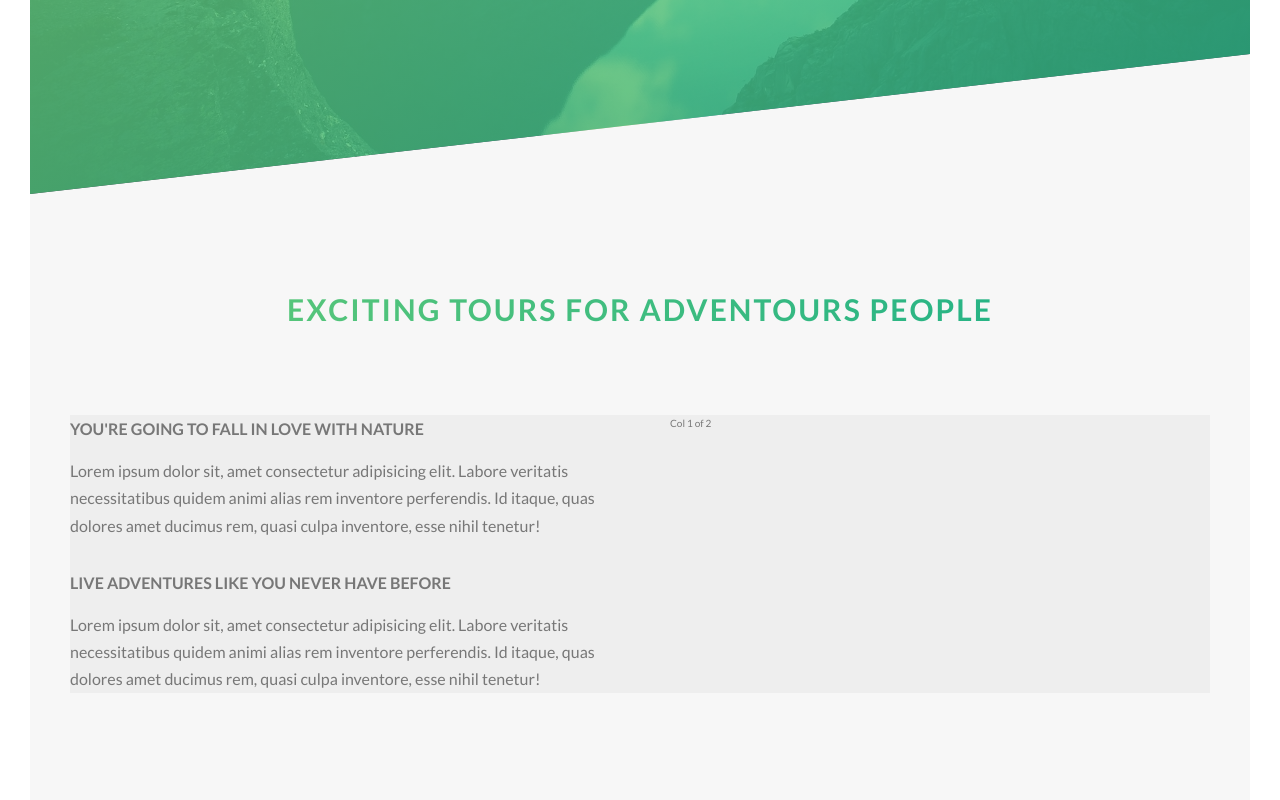
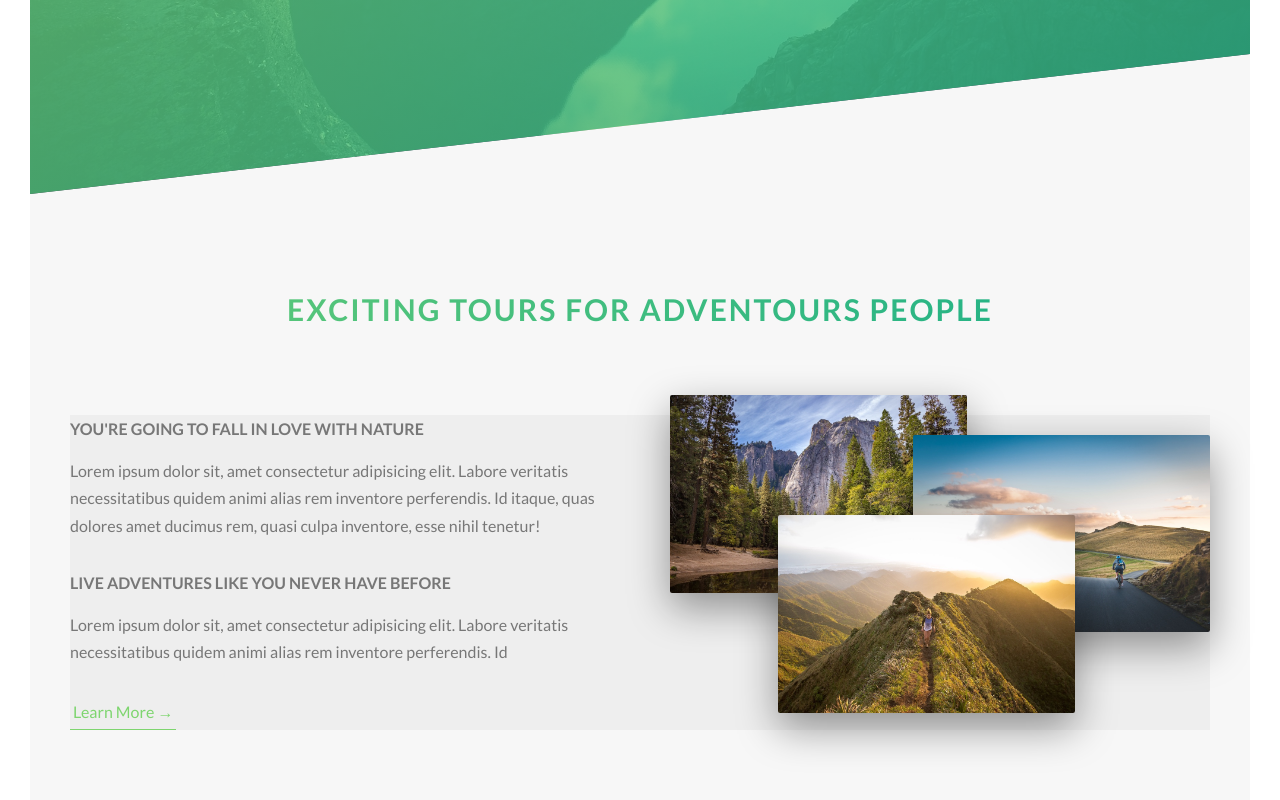
Before and after one commit to akshayr20/Booking-App-Template, an Angular app: page / in a window 1280 px wide. Shown: the part 576-1376 px from the top of the page. Built offline with nearby package versions, Linux system fonts and the light colour scheme.

Commit message:
added images and styles for about section

```diff
--- a/src/app/about/about.component.html
+++ b/src/app/about/about.component.html
@@ -11,10 +11,16 @@
         <h3 class="heading-tertiary u-margin-bottom-small">Live adventures like you never have before</h3>
         <p class="paragraph">
           Lorem ipsum dolor sit, amet consectetur adipisicing elit. Labore veritatis necessitatibus quidem animi alias rem inventore perferendis. Id
-          itaque, quas dolores amet ducimus rem, quasi culpa inventore, esse nihil tenetur!
         </p>
+        <a href="#" class="btn-text">Learn More &rarr;</a>
       </div>
-      <div class="col-1-of-2">Col 1 of 2</div>
+      <div class="col-1-of-2">
+        <div class="composition">
+          <img src="../../assets/img/nat-1-large.jpg" alt="Photo1" class="composition__photo composition__photo--1" />
+          <img src="../../assets/img/nat-2-large.jpg" alt="Photo2" class="composition__photo composition__photo--2" />
+          <img src="../../assets/img/nat-3-large.jpg" alt="Photo3" class="composition__photo composition__photo--3" />
+        </div>
+      </div>
     </div>
   </section>
 </main>
--- a/src/app/about/about.component.scss
+++ b/src/app/about/about.component.scss
@@ -32,3 +32,25 @@
     margin-bottom: 3rem;
   }
 }
+
+.composition {
+  position: relative;
+  &__photo {
+    width: 55%;
+    box-shadow: 0 1.5rem 4rem rgba($color-black, 0.4);
+    border-radius: 2px;
+    position: absolute;
+    &--1 {
+      left: 0;
+      top: -2rem;
+    }
+    &--2 {
+      right: 0;
+      top: 2rem;
+    }
+    &--3 {
+      left: 20%;
+      top: 10rem;
+    }
+  }
+}
--- a/src/app/app.component.ts
+++ b/src/app/app.component.ts
@@ -7,4 +7,6 @@ import { Component } from '@angular/core';
 })
 export class AppComponent {
   title = 'booking-app-template';
+  cafeList = [1, 2, 3, 4];
+  selectedCafe = 2;
 }
--- a/src/app/app.module.ts
+++ b/src/app/app.module.ts
@@ -1,5 +1,6 @@
 import { BrowserModule } from '@angular/platform-browser';
 import { NgModule } from '@angular/core';
+import { FormsModule } from '@angular/forms';
 
 import { AppRoutingModule } from './app-routing.module';
 import { AppComponent } from './app.component';
@@ -14,6 +15,7 @@ import { AboutComponent } from './about/about.component';
   ],
   imports: [
     BrowserModule,
+    FormsModule,
     AppRoutingModule
   ],
   providers: [],
--- a/src/assets/sass/abstracts/_variables.scss
+++ b/src/assets/sass/abstracts/_variables.scss
@@ -12,3 +12,6 @@ $color-black: #000;
 $grid-width: 114rem;
 $gutter-vertical: 8rem;
 $gutter-horizontal: 6rem;
+
+// Font-size
+$default-font-size: 1.6rem;
--- a/src/assets/sass/components/_button.scss
+++ b/src/assets/sass/components/_button.scss
@@ -8,7 +8,7 @@
     display: inline-block;
     border-radius: 10rem;
     transition: all 0.2s;
-    font-size: 1.2rem;
+    font-size: $default-font-size;
   }
   &--white {
     background-color: $color-white;
@@ -23,3 +23,25 @@
     transform: translateY(1px);
   }
 }
+
+.btn-text {
+  &:link,
+  &:visited {
+    font-size: $default-font-size;
+    color: $color-primary;
+    display: inline-block;
+    text-decoration: none;
+    border-bottom: 1px solid $color-primary;
+    padding: 3px;
+    transition: all 0.2s;
+  }
+
+  &:hover {
+    transform: translateY(-2px);
+    background-color: $color-white;
+  }
+
+  &:active {
+    transform: translateY(1px);
+  }
+}
```
